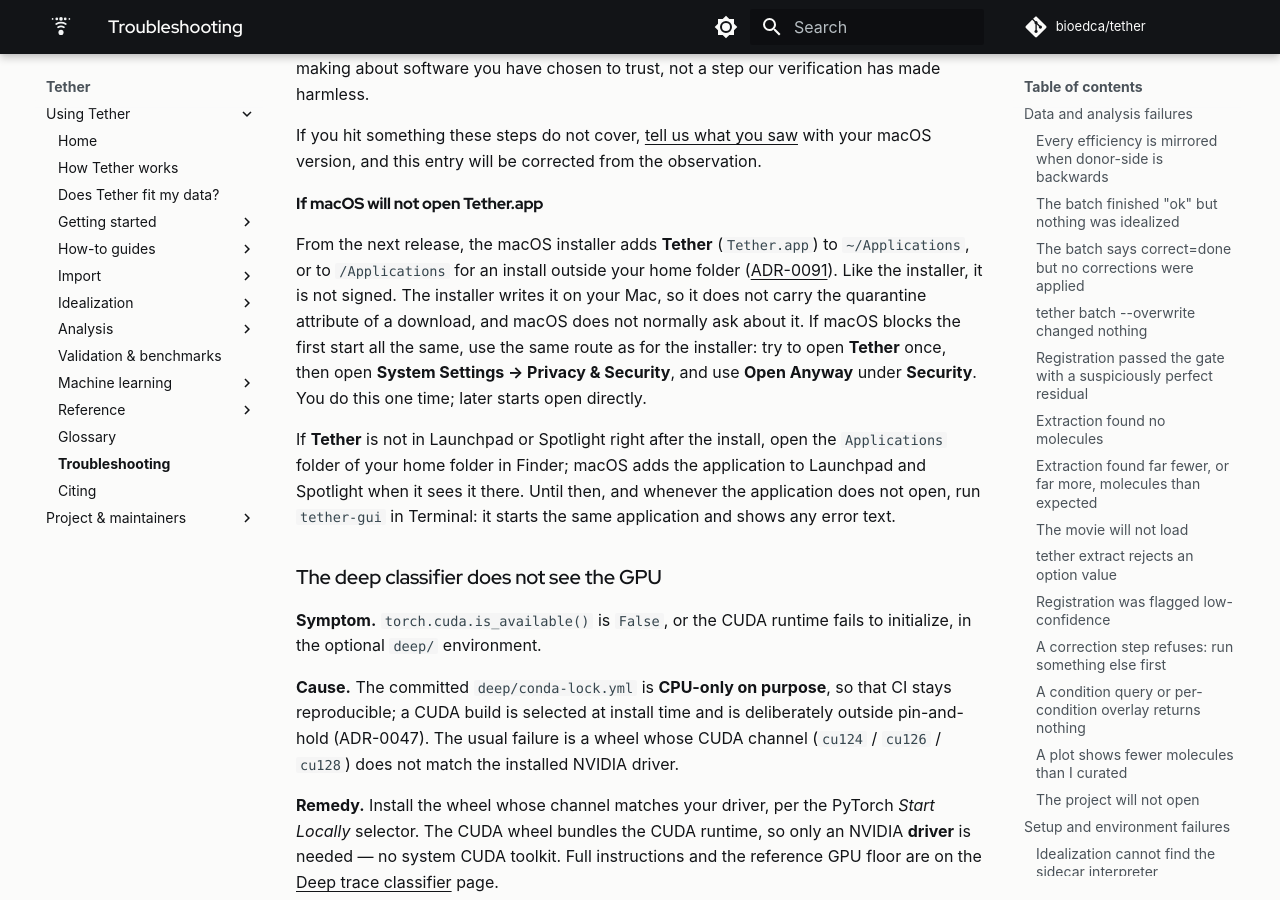
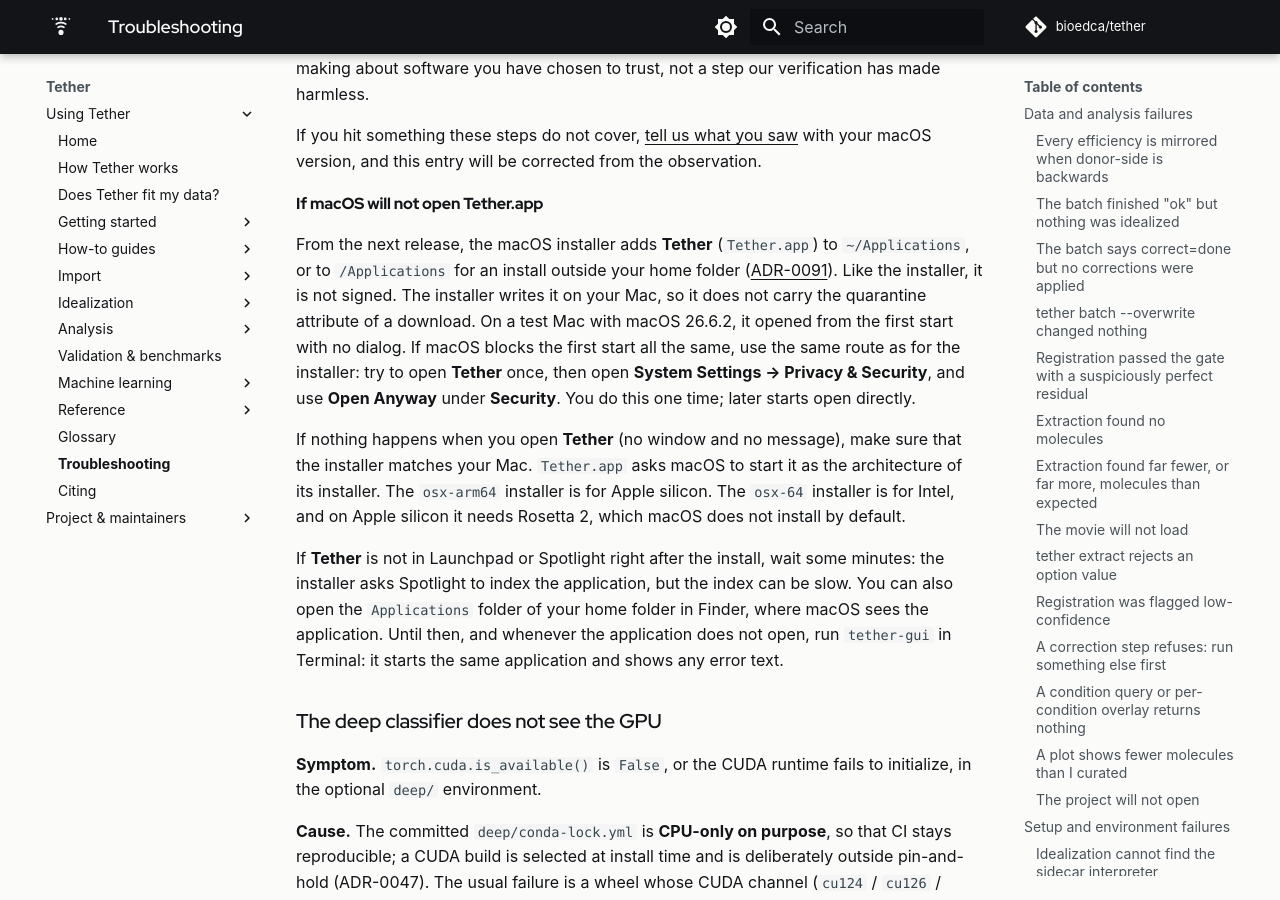
Before and after one commit to bioedca/tether, an MkDocs documentation site: the page built from docs/troubleshooting.md, in a window 1280 px wide and 900 px high, scrolled down 19287 px. Built offline with MkDocs 1.6.1 and Material for MkDocs 9.7.7, drawn with Linux system fonts in a browser that asks for light colours; comment, search, counter and statistics services are not loaded; the version menu is left out.

Commit message:
fix(packaging): start Tether.app natively on Apple silicon without Rosetta (#663)
A real Mac (macOS 26.6.2, arm64, no Rosetta 2) refused to start the bundle
with error -10669 and no message: LaunchServices cannot read an architecture
from the sh launcher and chose x86_64. Write LSArchitecturePriority with the
installed interpreter's architecture, check it in the smoke, and ask Spotlight
to index the bundle with mdimport. Correct the troubleshooting text and
ADR-0091 from what the Mac showed.

```diff
--- a/docs/troubleshooting.md
+++ b/docs/troubleshooting.md
@@ -811,15 +811,21 @@
 `~/Applications`, or to `/Applications` for an install outside your home folder
 ([ADR-0091](adr/0091-macos-launcher-bundle.md)). Like the installer, it is not signed.
 The installer writes it on your Mac, so it does not carry the quarantine attribute of a
-download, and macOS does not normally ask about it. If macOS blocks the first start all the
-same, use the same route as for the installer: try to open **Tether** once, then open
-**System Settings → Privacy & Security**, and use **Open Anyway** under **Security**. You do
-this one time; later starts open directly.
+download. On a test Mac with macOS 26.6.2, it opened from the first start with no dialog. If
+macOS blocks the first start all the same, use the same route as for the installer: try to
+open **Tether** once, then open **System Settings → Privacy & Security**, and use
+**Open Anyway** under **Security**. You do this one time; later starts open directly.
 
-If **Tether** is not in Launchpad or Spotlight right after the install, open the
-`Applications` folder of your home folder in Finder; macOS adds the application to Launchpad
-and Spotlight when it sees it there. Until then, and whenever the application does not open,
-run `tether-gui` in Terminal: it starts the same application and shows any error text.
+If nothing happens when you open **Tether** (no window and no message), make sure that the
+installer matches your Mac. `Tether.app` asks macOS to start it as the architecture of its
+installer. The `osx-arm64` installer is for Apple silicon. The `osx-64` installer is for
+Intel, and on Apple silicon it needs Rosetta 2, which macOS does not install by default.
+
+If **Tether** is not in Launchpad or Spotlight right after the install, wait some minutes:
+the installer asks Spotlight to index the application, but the index can be slow. You can
+also open the `Applications` folder of your home folder in Finder, where macOS sees the
+application. Until then, and whenever the application does not open, run `tether-gui` in
+Terminal: it starts the same application and shows any error text.
 
 ### The deep classifier does not see the GPU
 
```
Also changed, not shown: docs/adr/0091-macos-launcher-bundle.md (+13 -6 lines), 3 other files.
